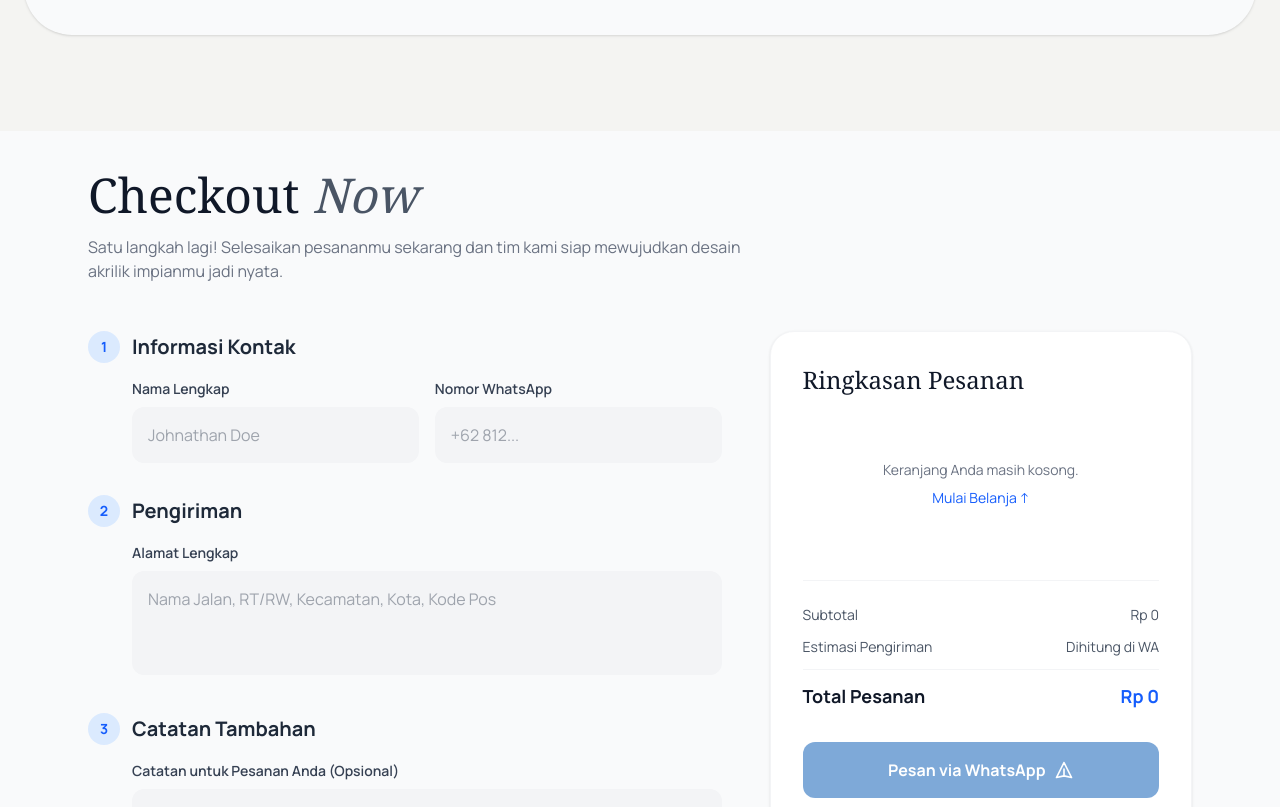
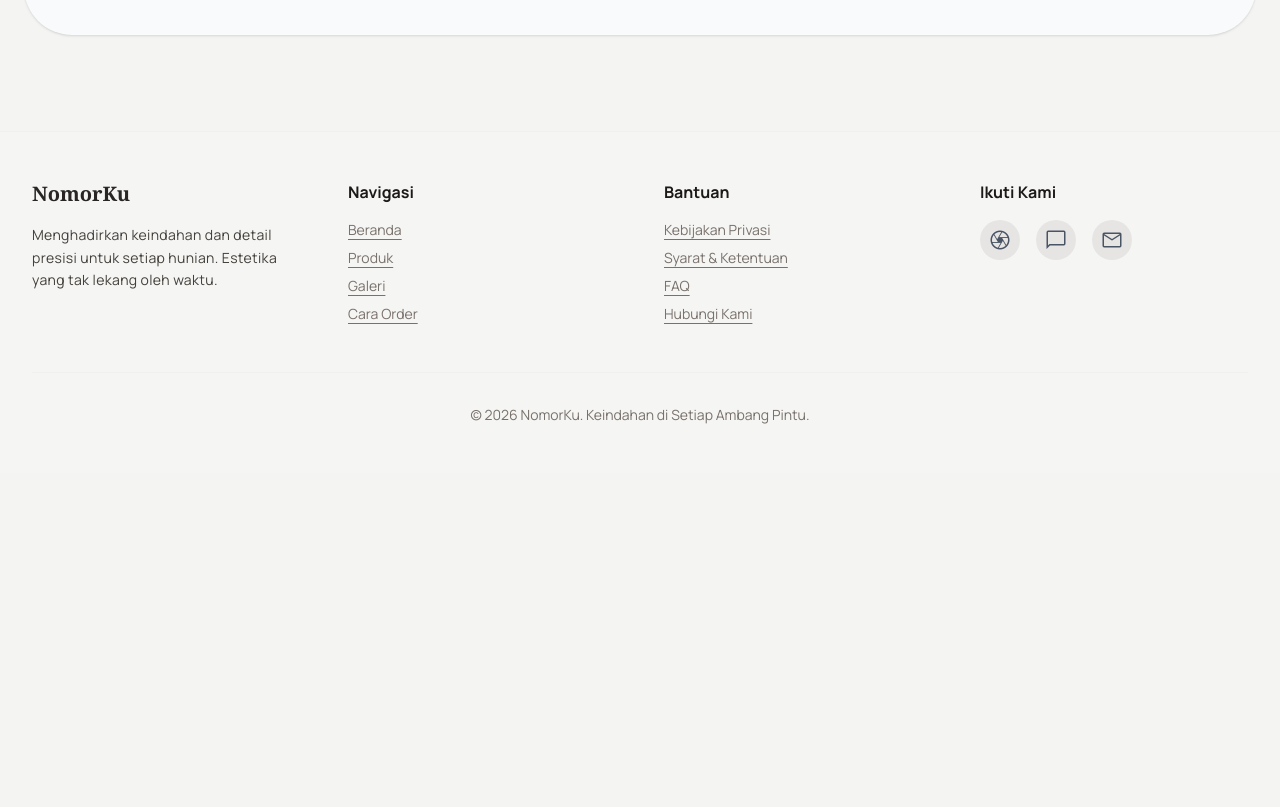
Before and after one commit to andradhf/Nomor-Ku-next, a Next.js app: page /checkout in a window 1280 px wide. Shown: the part 1273-2080 px from the top of the page. After the commit the page ends 1746 px from the top, so only its background shows below. Built offline with nearby package versions, Linux system fonts and the light colour scheme.

Commit message:
fix: remove unused CheckoutSection from CheckoutPage

```diff
--- a/app/checkout/page.tsx
+++ b/app/checkout/page.tsx
@@ -4,7 +4,6 @@ import { useState } from 'react';
 import Header from '@/components/layout/Header';
 import Footer from '@/components/layout/Footer';
 import CustomizerSection from './sections/CustomizerSection';
-import CheckoutSection from './sections/CheckoutSection';
 import { CartItem } from './types';
 
 export default function CheckoutPage() {
@@ -31,12 +30,6 @@ export default function CheckoutPage() {
       <Header />
       <main className="pt-20">
         <CustomizerSection onAddToCart={handleAddToCart} />
-        <CheckoutSection
-          cart={cart}
-          cartTotal={cartTotal}
-          updateQty={updateQty}
-          removeItem={removeItem}
-        />
       </main>
       <Footer />
     </>
```
Also changed, not shown: 1 other file (tests, documents, lock files or other folders).
